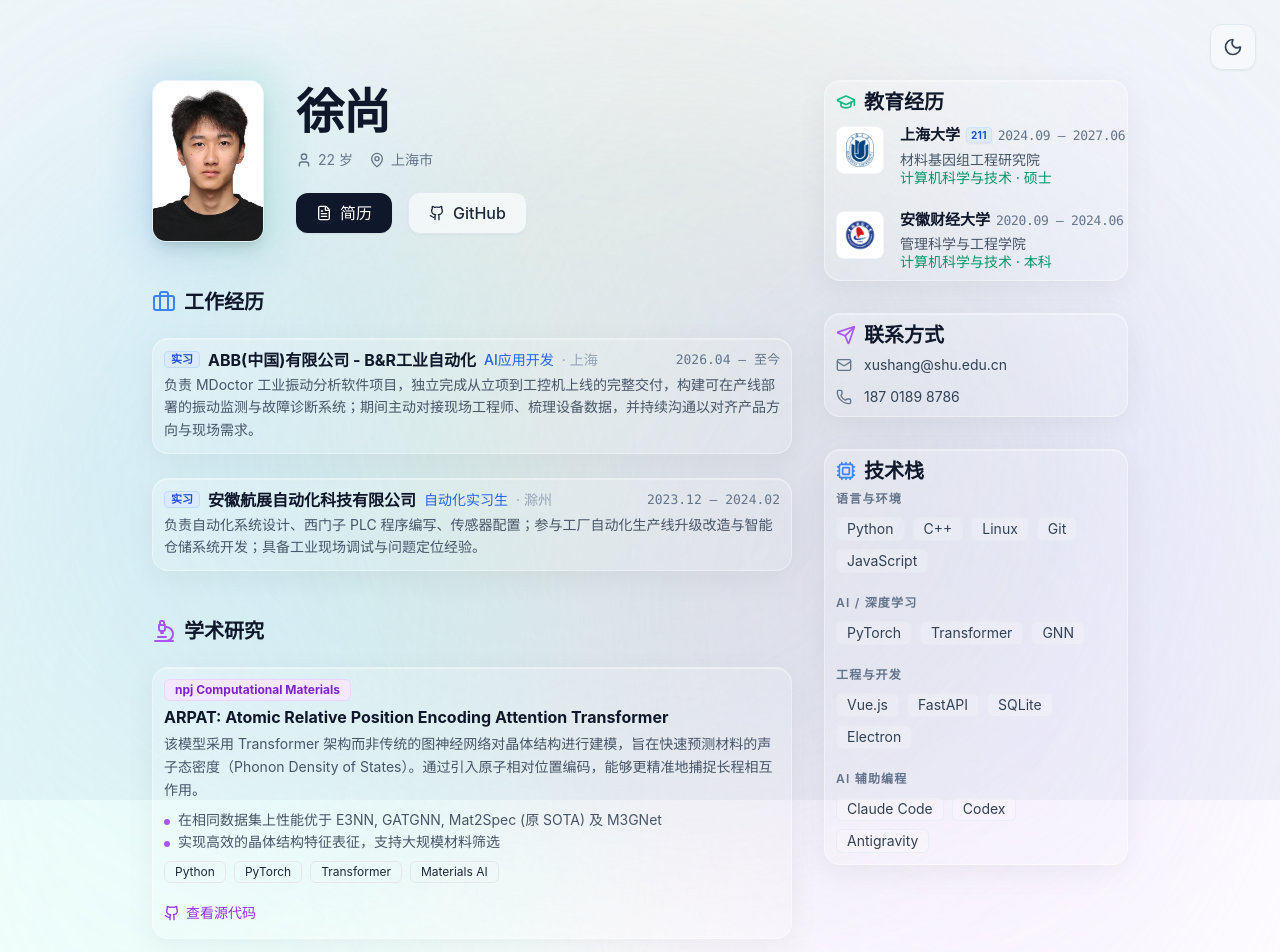
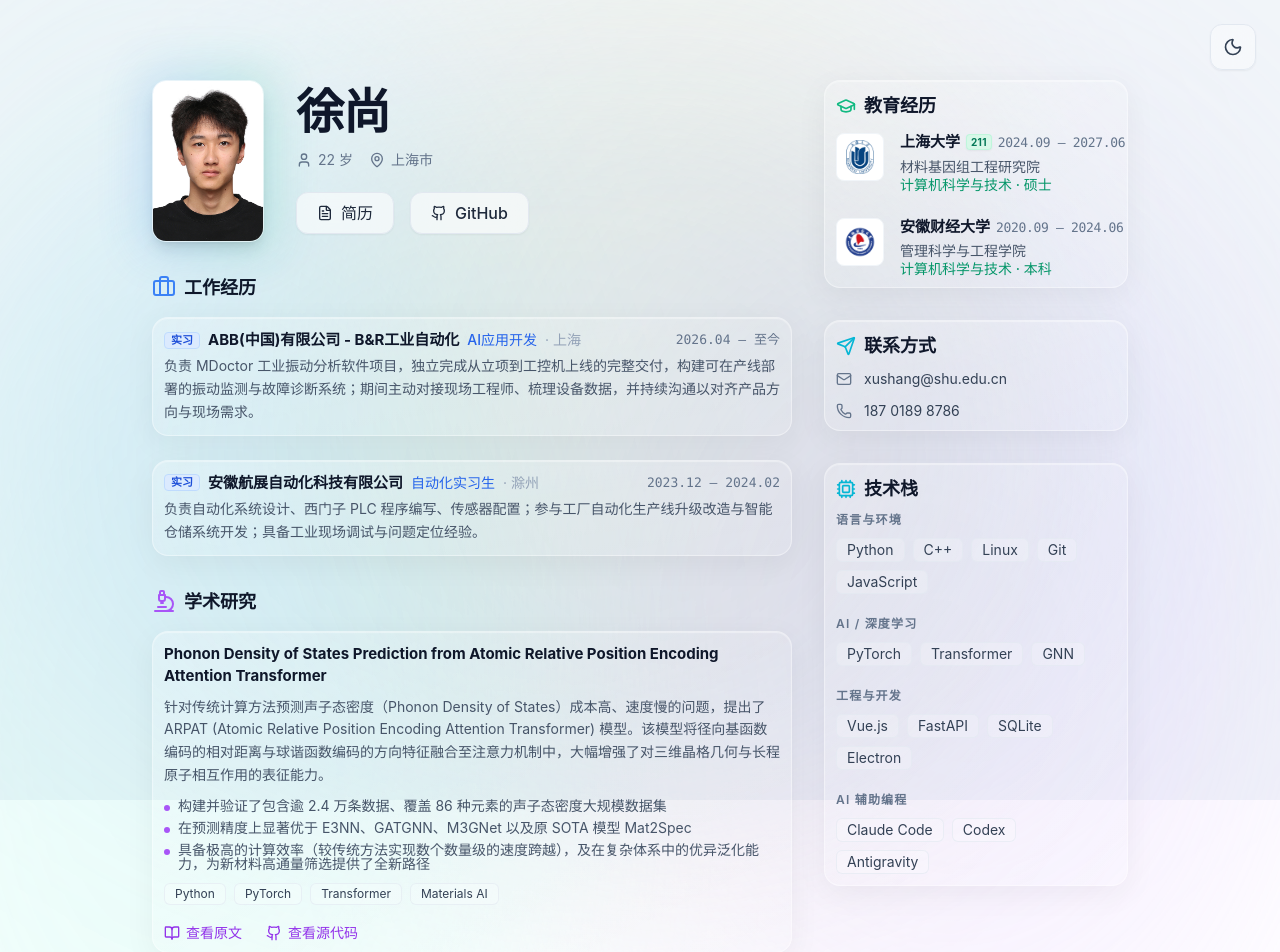
Before and after one commit to RyoSXu/RyoSXu.github.io, a Vue app: page / in a window 1280 px wide. Shown: the top 952 px of the page. Built offline with nearby package versions, Linux system fonts and the light colour scheme.

Commit message:
style(ui): 优化卡片标签、弹窗毛玻璃效果及模块间距

```diff
--- a/src/App.vue
+++ b/src/App.vue
@@ -5,7 +5,7 @@ import { resumeData } from './data/resume'
 import GlassCard from './components/GlassCard.vue'
 import BaseItemCard from './components/BaseItemCard.vue'
 import MasonryLayout from './components/MasonryLayout.vue'
-import { User, Download, FileText, X, Mail, Phone, Github, MapPin, GraduationCap, Briefcase, Cpu, Microscope, Code2, Activity, ShoppingBag, Sun, Moon, Send, FolderKanban } from 'lucide-vue-next'
+import { User, Download, FileText, BookOpen, X, Mail, Phone, Github, MapPin, GraduationCap, Briefcase, Cpu, Microscope, Code2, Activity, ShoppingBag, Sun, Moon, Send, FolderKanban } from 'lucide-vue-next'
 
 const isDark = useDark()
 const toggleDark = useToggle(isDark)
@@ -13,6 +13,10 @@ const showResumePreview = ref(false)
 
 const { copy } = useClipboard()
 const copyStatus = ref<'email' | 'phone' | null>(null)
+
+const handleArticleClick = () => {
+  window.alert('该文章正在编辑出版中')
+}
 
 const handleCopy = (text: string, type: 'email' | 'phone') => {
   let copyText = text
@@ -93,7 +97,7 @@ const printResume = () => {
       <div class="grid grid-cols-1 lg:grid-cols-3 gap-8">
 
         <!-- Left Column: Main Content -->
-        <div class="lg:col-span-2 space-y-12">
+        <div class="lg:col-span-2 space-y-8">
 
           <!-- Header / Hero Section -->
           <header class="flex flex-col md:flex-row items-center md:items-center justify-start gap-8 relative z-10 print-break-before">
@@ -117,7 +121,7 @@ const printResume = () => {
               </div>
 
               <div class="flex flex-wrap items-center justify-center md:justify-start gap-4">
-                <button @click="showResumePreview = true" class="no-print px-5 py-2 bg-slate-900 dark:bg-white hover:bg-slate-800 dark:hover:bg-gray-200 active:scale-95 text-white dark:text-slate-900 rounded-xl font-medium transition duration-150 ease-out shadow-sm hover:shadow-lg hover:scale-105 flex items-center gap-2 will-change-transform">
+                <button @click="showResumePreview = true" class="no-print px-5 py-2 bg-white/60 dark:bg-white/5 hover:bg-white/80 dark:hover:bg-white/10 active:scale-95 backdrop-blur-md border border-slate-200 dark:border-white/10 text-slate-800 dark:text-white rounded-xl font-medium transition duration-150 ease-out shadow-sm hover:shadow-md dark:shadow-none hover:scale-105 flex items-center gap-2 will-change-transform">
                   <FileText class="w-4 h-4" /> 简历
                 </button>
                 <a :href="resumeData.contact.github" target="_blank" class="no-print px-5 py-2 bg-white/60 dark:bg-white/5 hover:bg-white/80 dark:hover:bg-white/10 active:scale-95 backdrop-blur-md border border-slate-200 dark:border-white/10 text-slate-800 dark:text-white rounded-xl font-medium transition duration-150 ease-out shadow-sm hover:shadow-md dark:shadow-none hover:scale-105 flex items-center gap-2 will-change-transform">
@@ -129,7 +133,7 @@ const printResume = () => {
 
           <!-- Experience -->
           <section class="print-break-before">
-            <h2 class="text-xl font-bold mb-6 flex items-center gap-2 text-slate-900 dark:text-white">
+            <h2 class="text-[18px] font-bold mb-4 flex items-center gap-2 text-slate-900 dark:text-white">
               <Briefcase class="w-6 h-6 text-blue-500 dark:text-blue-400" /> 工作经历
             </h2>
             <div class="space-y-6">
@@ -150,7 +154,7 @@ const printResume = () => {
 
           <!-- Research -->
           <section class="print-break-before">
-            <h2 class="text-xl font-bold mb-6 flex items-center gap-2 text-slate-900 dark:text-white">
+            <h2 class="text-[18px] font-bold mb-4 flex items-center gap-2 text-slate-900 dark:text-white">
               <Microscope class="w-6 h-6 text-purple-500 dark:text-purple-400" /> 学术研究
             </h2>
             <div class="space-y-6">
@@ -161,7 +165,6 @@ const printResume = () => {
                 theme="purple"
                 tagTheme="neutral"
                 :title="res.title"
-                :badge="res.status"
                 :description="res.description"
                 :tags="res.tags"
               >
@@ -173,10 +176,44 @@ const printResume = () => {
                     </li>
                   </ul>
                 </template>
-                <template #footer-extra v-if="res.githubUrl">
-                  <a :href="res.githubUrl" target="_blank" class="no-print inline-flex items-center gap-1.5 text-purple-600 dark:text-purple-400 hover:text-purple-500 dark:hover:text-purple-300 text-sm font-medium transition-colors">
-                    <Github class="w-4 h-4" /> 查看源代码
-                  </a>
+                <template #footer-extra>
+                  <div class="flex flex-wrap items-center gap-6">
+                    <div class="relative group/tooltip inline-flex items-center">
+                      <button @click="handleArticleClick" class="no-print inline-flex items-center gap-1.5 text-purple-600 dark:text-purple-400 hover:text-purple-500 dark:hover:text-purple-300 text-sm font-medium transition-colors cursor-pointer text-left">
+                        <BookOpen class="w-4 h-4" /> 查看原文
+                      </button>
+
+                      <!-- Hover Tooltip -->
+                      <div v-if="res.journalMetrics" class="absolute bottom-full left-0 md:left-1/2 md:-translate-x-1/2 mb-2 w-64 p-3 bg-white/80 dark:bg-slate-800/80 backdrop-blur-md rounded-xl shadow-[0_10px_40px_-10px_rgba(0,0,0,0.15)] dark:shadow-none border border-slate-200 dark:border-white/10 opacity-0 invisible group-hover/tooltip:opacity-100 group-hover/tooltip:visible transition-all duration-200 z-50 transform-gpu translate-y-2 group-hover/tooltip:translate-y-0 pointer-events-none cursor-default antialiased text-left font-sans">
+                        <div class="font-bold text-slate-900 dark:text-white pb-1 mb-1 text-[13px] leading-tight">
+                          {{ res.status }}
+                        </div>
+                        <div class="space-y-1.5 text-xs">
+                          <div class="flex justify-between items-center">
+                            <span class="text-slate-500 dark:text-gray-400">出版社</span>
+                            <span class="font-bold text-purple-600 dark:text-purple-400">{{ res.journalMetrics.publisher }}</span>
+                          </div>
+                          <div class="flex justify-between items-center">
+                            <span class="text-slate-500 dark:text-gray-400">影响因子</span>
+                            <span class="font-bold text-purple-600 dark:text-purple-400">{{ res.journalMetrics.if }} <span class="text-slate-500 dark:text-gray-400 font-normal text-[10px] ml-0.5">(5年: {{ res.journalMetrics.if5 }})</span></span>
+                          </div>
+                          <div class="flex justify-between items-center">
+                            <span class="text-slate-500 dark:text-gray-400">JCR 分区</span>
+                            <span class="font-medium px-1.5 py-0.5 bg-purple-50 dark:bg-purple-500/10 rounded text-purple-600 dark:text-purple-400">{{ res.journalMetrics.jcr }}</span>
+                          </div>
+                          <div class="flex justify-between items-center">
+                            <span class="text-slate-500 dark:text-gray-400">中科院分区</span>
+                            <span class="font-medium px-1.5 py-0.5 bg-purple-50 dark:bg-purple-500/10 rounded text-purple-600 dark:text-purple-400">{{ res.journalMetrics.cas }}</span>
+                          </div>
+                        </div>
+                        <div class="absolute -bottom-1.5 left-6 md:left-1/2 md:-translate-x-1/2 w-3 h-3 bg-white/80 dark:bg-slate-800/80 backdrop-blur-md border-b border-r border-slate-200 dark:border-white/10 rotate-45"></div>
+                      </div>
+                    </div>
+
+                    <a v-if="res.githubUrl" :href="res.githubUrl" target="_blank" class="no-print inline-flex items-center gap-1.5 text-purple-600 dark:text-purple-400 hover:text-purple-500 dark:hover:text-purple-300 text-sm font-medium transition-colors">
+                      <Github class="w-4 h-4" /> 查看源代码
+                    </a>
+                  </div>
                 </template>
               </BaseItemCard>
             </div>
@@ -184,7 +221,7 @@ const printResume = () => {
 
           <!-- Project Experience -->
           <section class="print-break-before">
-            <h2 class="text-xl font-bold mb-6 flex items-center gap-2 text-slate-900 dark:text-white">
+            <h2 class="text-[18px] font-bold mb-4 flex items-center gap-2 text-slate-900 dark:text-white">
               <FolderKanban class="w-6 h-6 text-rose-500 dark:text-rose-400" /> 项目经历
             </h2>
             <div class="space-y-6">
@@ -210,7 +247,7 @@ const printResume = () => {
 
           <!-- Projects (Masonry) -->
           <section class="print-break-before">
-            <h2 class="text-xl font-bold mb-6 flex items-center gap-2 text-slate-900 dark:text-white">
+            <h2 class="text-[18px] font-bold mb-4 flex items-center gap-2 text-slate-900 dark:text-white">
               <Code2 class="w-6 h-6 text-amber-500 dark:text-amber-400" /> 软件开发
             </h2>
             <MasonryLayout :items="resumeData.projects">
@@ -242,7 +279,7 @@ const printResume = () => {
           <!-- Education -->
           <section>
             <GlassCard>
-              <h2 class="text-xl font-bold mb-3 flex items-center gap-2 text-slate-900 dark:text-white">
+              <h2 class="text-[18px] font-bold mb-3 flex items-center gap-2 text-slate-900 dark:text-white">
                 <GraduationCap class="w-5 h-5 text-emerald-500 dark:text-emerald-400" /> 教育经历
               </h2>
               <div class="flex flex-col gap-6">
@@ -256,7 +293,7 @@ const printResume = () => {
                         <div class="flex items-center gap-1.5">
                           <h3 class="font-bold text-slate-900 dark:text-white text-[15px] whitespace-nowrap">{{ edu.school }}</h3>
                           <div v-if="edu.tags" class="flex items-center gap-1">
-                            <span v-for="tag in edu.tags" :key="tag" class="px-1 py-0.5 text-[10px] font-bold tracking-wide bg-blue-100/80 dark:bg-blue-500/20 text-blue-700 dark:text-blue-400 rounded leading-none shrink-0 border border-blue-200/50 dark:border-blue-500/20 shadow-sm">
+                            <span v-for="tag in edu.tags" :key="tag" class="px-1 py-0.5 text-[10px] font-bold tracking-wide bg-emerald-100/80 dark:bg-emerald-500/20 text-emerald-700 dark:text-emerald-400 rounded leading-none shrink-0 border border-emerald-200/50 dark:border-emerald-500/20 shadow-sm">
                               {{ tag }}
                             </span>
                           </div>
@@ -277,24 +314,24 @@ const printResume = () => {
           <!-- Contact -->
           <section>
             <GlassCard>
-              <h2 class="text-xl font-bold mb-3 flex items-center gap-2 text-slate-900 dark:text-white">
-                <Send class="w-5 h-5 text-purple-500 dark:text-purple-400" /> 联系方式
+              <h2 class="text-[18px] font-bold mb-3 flex items-center gap-2 text-slate-900 dark:text-white">
+                <Send class="w-5 h-5 text-cyan-500 dark:text-cyan-400" /> 联系方式
               </h2>
               <ul class="space-y-4 text-sm">
                 <li class="flex items-center gap-3 group/item relative cursor-pointer w-fit" @click="handleCopy(resumeData.contact.email, 'email')">
                   <Mail class="w-4 h-4 text-slate-500 dark:text-gray-400 group-hover/item:text-blue-500 transition-colors shrink-0" />
                   <span class="text-slate-700 dark:text-gray-300 group-hover/item:text-blue-600 dark:group-hover/item:text-white transition-colors">{{ resumeData.contact.email }}</span>
-                  <div class="absolute left-10 top-full mt-2 px-2.5 py-1.5 bg-white dark:bg-slate-800 border border-slate-200 dark:border-slate-700 text-slate-700 dark:text-gray-200 text-xs rounded-md opacity-0 group-hover/item:opacity-100 transition-opacity pointer-events-none whitespace-nowrap z-50 shadow-xl">
+                  <div class="absolute left-10 top-full mt-2 px-2.5 py-1.5 bg-white/80 dark:bg-slate-800/80 backdrop-blur-md border border-slate-200 dark:border-slate-700 text-slate-700 dark:text-gray-200 text-xs rounded-md opacity-0 group-hover/item:opacity-100 transition-opacity pointer-events-none whitespace-nowrap z-50 shadow-xl">
                     {{ copyStatus === 'email' ? '已复制！' : '点击复制' }}
-                    <div class="absolute -top-1.5 left-4 w-2.5 h-2.5 bg-white dark:bg-slate-800 border-t border-l border-slate-200 dark:border-slate-700 rotate-45"></div>
+                    <div class="absolute -top-1.5 left-4 w-2.5 h-2.5 bg-white/80 dark:bg-slate-800/80 backdrop-blur-md border-t border-l border-slate-200 dark:border-slate-700 rotate-45"></div>
                   </div>
                 </li>
                 <li class="flex items-center gap-3 group/item relative cursor-pointer w-fit" @click="handleCopy(resumeData.contact.phone, 'phone')">
                   <Phone class="w-4 h-4 text-slate-500 dark:text-gray-400 group-hover/item:text-blue-500 transition-colors shrink-0" />
                   <span class="text-slate-700 dark:text-gray-300 group-hover/item:text-blue-600 dark:group-hover/item:text-white transition-colors">{{ resumeData.contact.phone }}</span>
-                  <div class="absolute left-10 top-full mt-2 px-2.5 py-1.5 bg-white dark:bg-slate-800 border border-slate-200 dark:border-slate-700 text-slate-700 dark:text-gray-200 text-xs rounded-md opacity-0 group-hover/item:opacity-100 transition-opacity pointer-events-none whitespace-nowrap z-50 shadow-xl">
+                  <div class="absolute left-10 top-full mt-2 px-2.5 py-1.5 bg-white/80 dark:bg-slate-800/80 backdrop-blur-md border border-slate-200 dark:border-slate-700 text-slate-700 dark:text-gray-200 text-xs rounded-md opacity-0 group-hover/item:opacity-100 transition-opacity pointer-events-none whitespace-nowrap z-50 shadow-xl">
                     {{ copyStatus === 'phone' ? '已复制！' : '点击复制' }}
-                    <div class="absolute -top-1.5 left-4 w-2.5 h-2.5 bg-white dark:bg-slate-800 border-t border-l border-slate-200 dark:border-slate-700 rotate-45"></div>
+                    <div class="absolute -top-1.5 left-4 w-2.5 h-2.5 bg-white/80 dark:bg-slate-800/80 backdrop-blur-md border-t border-l border-slate-200 dark:border-slate-700 rotate-45"></div>
                   </div>
                 </li>
               </ul>
@@ -304,8 +341,8 @@ const printResume = () => {
           <!-- Skills -->
           <section>
             <GlassCard>
-              <h2 class="text-xl font-bold mb-3 flex items-center gap-2 text-slate-900 dark:text-white">
-                <Cpu class="w-5 h-5 text-blue-500 dark:text-blue-400" /> 技术栈
+              <h2 class="text-[18px] font-bold mb-3 flex items-center gap-2 text-slate-900 dark:text-white">
+                <Cpu class="w-5 h-5 text-cyan-500 dark:text-cyan-400" /> 技术栈
               </h2>
               <div class="space-y-6">
                 <div v-for="category in resumeData.skills" :key="category.name">
--- a/src/components/BaseItemCard.vue
+++ b/src/components/BaseItemCard.vue
@@ -24,10 +24,10 @@
           {{ badge }}
         </span>
 
-        <h3 class="text-base font-bold text-slate-900 dark:text-white">{{ title }}</h3>
+        <h3 class="text-[15px] font-bold text-slate-900 dark:text-white">{{ title }}</h3>
 
-        <span v-if="subtitle" :class="['font-medium text-sm', layout === 'horizontal' ? themeClasses.text : 'block mt-1 text-slate-500 dark:text-gray-400']">
-          {{ subtitle }}
+        <span v-if="subtitle || $slots.subtitle" :class="['font-medium text-sm', layout === 'horizontal' ? themeClasses.text : 'block mt-1 text-slate-500 dark:text-gray-400']">
+          <slot name="subtitle">{{ subtitle }}</slot>
         </span>
         <span v-if="meta" class="text-slate-400 dark:text-gray-500 font-normal text-sm">
           <span v-if="layout === 'horizontal'">· </span>{{ meta }}
@@ -49,7 +49,7 @@
 
     <!-- Bottom Tags -->
     <div v-if="tags && tags.length" class="flex flex-wrap gap-2 mt-auto" :class="{'mb-3': $slots['footer-extra']}">
-      <span v-for="tag in tags" :key="tag" :class="['px-2.5 py-1 rounded-md text-xs border', tagThemeClasses]">
+      <span v-for="tag in tags" :key="tag" class="px-2.5 py-1 bg-white/20 dark:bg-white/5 border border-slate-200/60 dark:border-white/10 text-slate-700 dark:text-gray-300 rounded-md text-xs transition-colors hover:bg-white/40 dark:hover:bg-white/10">
         {{ tag }}
       </span>
     </div>
--- a/src/components/GlassCard.vue
+++ b/src/components/GlassCard.vue
@@ -1,11 +1,5 @@
 <template>
-  <div
-    class="spotlight-wrapper group will-change-transform"
-    @mousemove="handleMouseMove"
-    @mouseleave="handleMouseLeave"
-    ref="cardRef"
-    :style="cardStyle"
-  >
+  <div class="spotlight-wrapper group">
     <!-- Multi-layered glass panel -->
     <div class="glass-panel relative p-3 h-full flex flex-col">
 
@@ -13,8 +7,6 @@
       <div class="absolute inset-0 rounded-2xl overflow-hidden bg-white/10 dark:bg-white/5 backdrop-blur-xl border border-white/40 dark:border-white/10 shadow-[0_8px_32px_0_rgba(0,0,0,0.05),inset_0_1px_1px_rgba(255,255,255,0.4)] dark:shadow-[0_8px_32px_0_rgba(0,0,0,0.3),inset_0_1px_1px_rgba(255,255,255,0.05)] group-hover:bg-white/20 dark:group-hover:bg-white/10 transition-colors duration-500 pointer-events-none">
         <!-- Inner glare/sheen -->
         <div class="absolute inset-0 bg-gradient-to-br from-white/30 dark:from-white/10 via-white/5 dark:via-transparent to-transparent opacity-40 group-hover:opacity-70 transition-opacity duration-500"></div>
-        <!-- Spotlight Effect -->
-        <div class="spotlight-effect absolute opacity-0 group-hover:opacity-100 transition-opacity duration-500 pointer-events-none w-[1000px] h-[1000px] left-0 top-0" style="transform: translate3d(calc(var(--mouse-x, 0px) - 500px), calc(var(--mouse-y, 0px) - 500px), 0);"></div>
       </div>
 
       <!-- Content wrapper -->
@@ -26,59 +18,16 @@
 </template>
 
 <script setup lang="ts">
-import { ref, computed } from 'vue'
+// Simplified GlassCard without 3D tilt or spotlight tracking
+</script>
 
-const cardRef = ref<HTMLElement | null>(null)
-const mousePos = ref({ x: 0, y: 0 })
-const isHovered = ref(false)
-let ticking = false
-
-const handleMouseMove = (e: MouseEvent) => {
-  if (!cardRef.value) return
-  isHovered.value = true
-
-  if (!ticking) {
-    window.requestAnimationFrame(() => {
-      if (!cardRef.value || !isHovered.value) {
-        ticking = false
-        return
-      }
-      const rect = cardRef.value.getBoundingClientRect()
-      const x = e.clientX - rect.left
-      const y = e.clientY - rect.top
-
-      cardRef.value.style.setProperty('--mouse-x', `${x}px`)
-      cardRef.value.style.setProperty('--mouse-y', `${y}px`)
-
-      // Calculate tilt percentages (-0.5 to 0.5)
-      mousePos.value = {
-        x: (x / rect.width) - 0.5,
-        y: (y / rect.height) - 0.5
-      }
-      ticking = false
-    })
-    ticking = true
-  }
+<style scoped>
+.spotlight-wrapper {
+  position: relative;
+  height: 100%;
 }
 
-const handleMouseLeave = () => {
-  isHovered.value = false
-  mousePos.value = { x: 0, y: 0 }
+.glass-panel {
+  border-radius: 1rem;
 }
-
-const cardStyle = computed(() => {
-  if (!isHovered.value) {
-    return {
-      transform: 'perspective(1000px) rotateX(0deg) rotateY(0deg)',
-      transition: 'transform 0.5s cubic-bezier(0.23, 1, 0.32, 1)'
-    }
-  }
-  // Max rotation angles
-  const rotateX = mousePos.value.y * -4 // Subtle tilt
-  const rotateY = mousePos.value.x * 4
-  return {
-    transform: `perspective(1000px) rotateX(${rotateX}deg) rotateY(${rotateY}deg)`,
-    transition: 'transform 0s'
-  }
-})
-</script>
+</style>
--- a/src/data/resume.ts
+++ b/src/data/resume.ts
@@ -69,12 +69,20 @@ export const resumeData: ResumeData = {
   ],
   research: [
     {
-      title: 'ARPAT: Atomic Relative Position Encoding Attention Transformer',
+      title: 'Phonon Density of States Prediction from Atomic Relative Position Encoding Attention Transformer',
       status: 'npj Computational Materials',
-      description: '该模型采用 Transformer 架构而非传统的图神经网络对晶体结构进行建模，旨在快速预测材料的声子态密度（Phonon Density of States）。通过引入原子相对位置编码，能够更精准地捕捉长程相互作用。',
+      journalMetrics: {
+        publisher: 'Nature Portfolio',
+        if: '11.9',
+        if5: '13.0',
+        jcr: 'Q1',
+        cas: '材料科学1区 (TOP期刊)'
+      },
+      description: '针对传统计算方法预测声子态密度（Phonon Density of States）成本高、速度慢的问题，提出了 ARPAT (Atomic Relative Position Encoding Attention Transformer) 模型。该模型将径向基函数编码的相对距离与球谐函数编码的方向特征融合至注意力机制中，大幅增强了对三维晶格几何与长程原子相互作用的表征能力。',
       highlights: [
-        '在相同数据集上性能优于 E3NN, GATGNN, Mat2Spec (原 SOTA) 及 M3GNet',
-        '实现高效的晶体结构特征表征，支持大规模材料筛选',
+        '构建并验证了包含逾 2.4 万条数据、覆盖 86 种元素的声子态密度大规模数据集',
+        '在预测精度上显著优于 E3NN、GATGNN、M3GNet 以及原 SOTA 模型 Mat2Spec',
+        '具备极高的计算效率（较传统方法实现数个数量级的速度跨越），及在复杂体系中的优异泛化能力，为新材料高通量筛选提供了全新路径',
       ],
       tags: ['Python', 'PyTorch', 'Transformer', 'Materials AI'],
       githubUrl: 'https://github.com/RyoSXu/ARPAT',
```
Also changed, not shown: src/types/resume.ts (+9 -0 lines).
